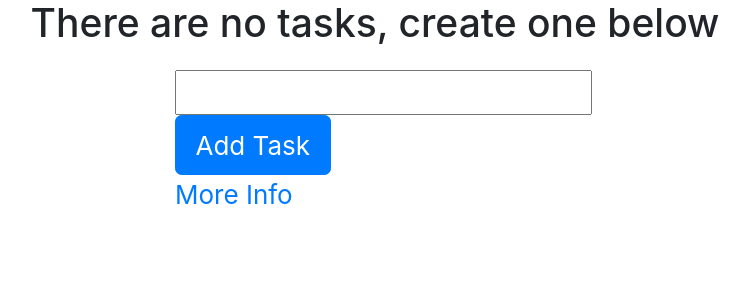
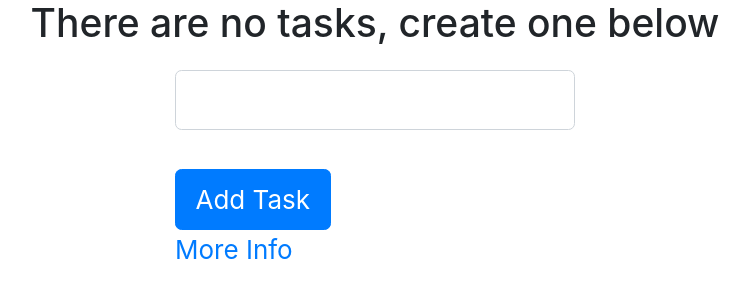
Before and after one commit to YussufSassi/FCC-Taskmanager, a Flask app: page / in a window 1280 px wide. Shown: the part 91-391 px from the top of the page, without its empty margins (265-1015 px from the left). Run offline with Flask 2, Linux system fonts and the light colour scheme; data that the repository does not hold is empty.

Commit message:
input class

```diff
--- a/templates/index.html
+++ b/templates/index.html
@@ -38,7 +38,7 @@
     </table>
     {% endif %}
     <form action="/" method="POST">
-        <input type="text" name="content" id="content">
+        <input type="text" name="content" id="content" class="form-control">
         <br>
         <input type="submit" value="Add Task" class="btn btn-primary">
         <br>
```
